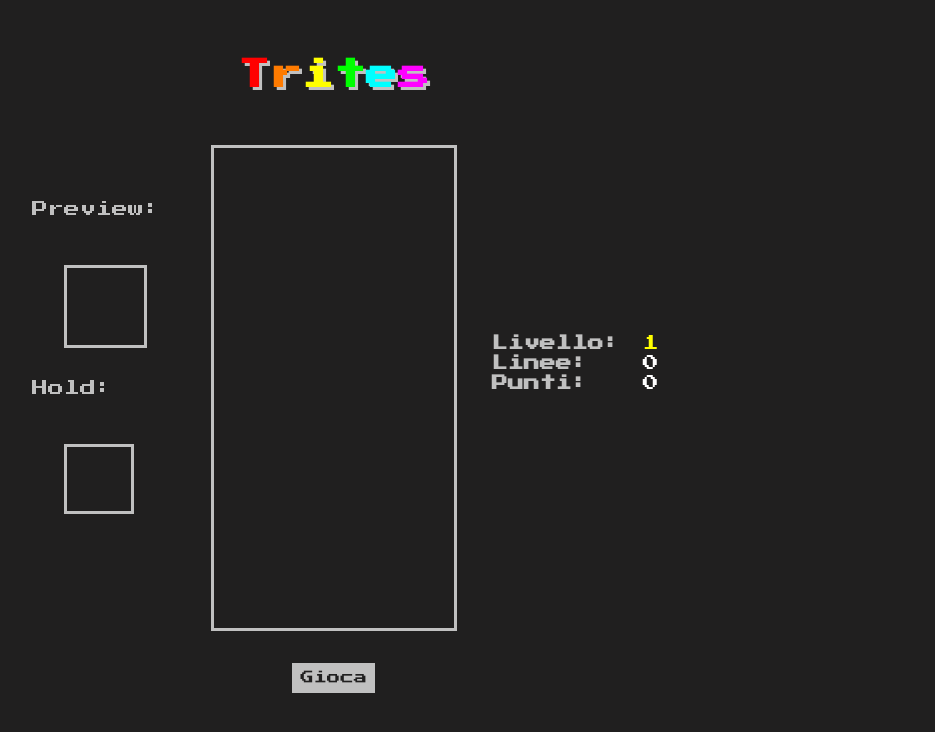
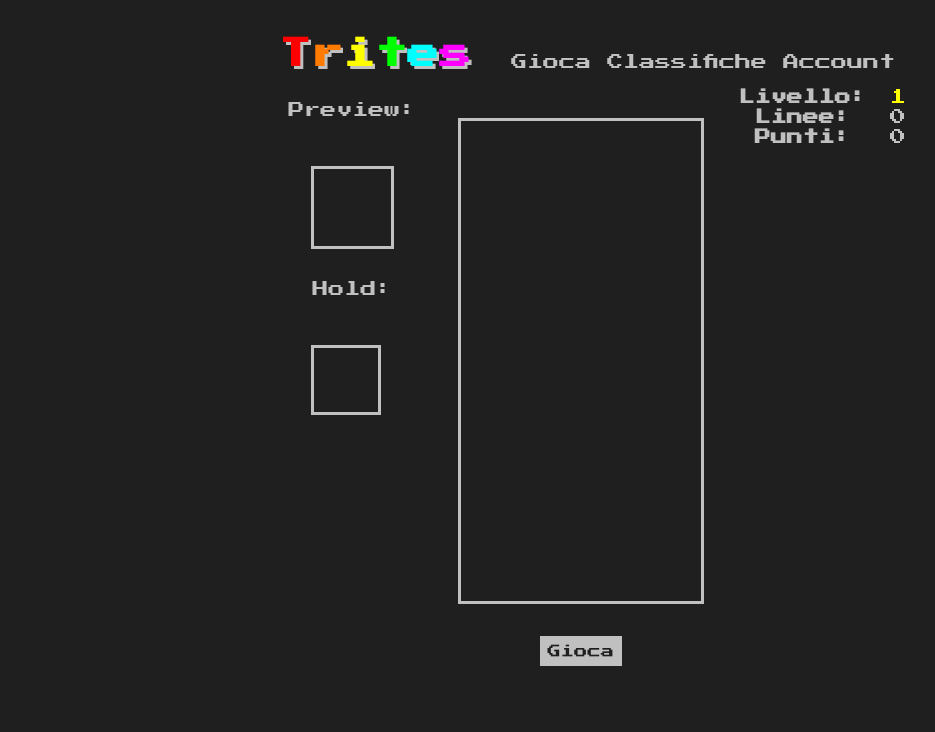
Before and after one commit to balpie/tritesWebApp, a PHP site: page / in a window 1280 px wide. Shown: the top 732 px of the page, without its empty margins (6-941 px from the left). Run offline with PHP 8.4, Linux system fonts and the light colour scheme.

Commit message:
Aggiustato layout, aggiunto db

```diff
--- a/css/style.css
+++ b/css/style.css
@@ -1,11 +1,46 @@
-body{
+html
+{
+    display:flex;
+    flex-direction: column;
     align-items: center;
     background-color: #201f1f;
     color: #c0c0c0;
     font-family: "Press Start 2P", system-ui;
+}
+
+h1{
+    font-size: 2em;
+    margin: 0;
+}
+
+main
+{
+    flex-direction: row;
+}
+
+nav{
+    display: flex;
+    flex-direction: row;
+}
+
+p{
+    text-align: center;
+}
+
+li{
+    display: inline-block;
+}
+
+body{
     padding: 30px;
     display: flex;
-    flex-direction: row;
+    flex-direction: column;
+}
+
+#gameContainer
+{
+    display: flex;
+    flex-direction: column;
 }
 
 #holdPreview{
@@ -25,7 +60,7 @@ body{
 
 main{
     display: flex;
-    flex-direction: column;
+    flex-direction: row;
 }
 
 #Livello{
@@ -76,7 +111,7 @@ div.gameBoard{
     border: 3px solid #c0c0c0
 }
 
-table{
+table#gameStats{
     text-align: left;
 }
 th{
@@ -89,10 +124,6 @@ td{
 
 .row{
     display: flex;
-}
-
-.Stats{
-    color: white;
 }
 
 .StatusSconfitta{
--- a/index.html
+++ b/index.html
@@ -12,6 +12,17 @@
         <title>Trites</title>
     </head>
     <body>
+        <nav>
+            <h1>
+                <a><span class="O">T</span><span class="I">r</span><span class="T">i</span><span class="Z">t</span><span class="S">e</span><span class="J">s</span>
+            </h1>
+            <ul>
+                <li>Gioca</li>
+                <li>Classifiche</li>
+                <li>Account</li>
+            </ul>
+        </nav>
+        <main>
             <aside>
                 <div id="HoldPreview">
                     <p>Preview:</p>
@@ -20,13 +31,13 @@
                     <div id="Hold" class="gameBoard"></div>
                 </div>
             </aside>
-        <main>
-            <h1><span class="O">T</span><span class="I">r</span><span class="T">i</span><span class="Z">t</span><span class="S">e</span><span class="J">s</span></h1>
+            <div id="gameContainer">
                 <div id="gameBoard" class="gameBoard"></div>
                 <button type="button" id="Start">Gioca</button>
                 <button type="button" id="Restart">Ricomincia</button>
-        </main>
-            <table>
+            </div>
+            <aside>
+                <table id="GameStats">
                     <tr>
                         <th>Livello: </th>
                         <td id = "Livello" class="Stats">1</td>
@@ -43,5 +54,7 @@
                         <td colspan="2" id="Status"></td>
                     </tr>
                 </table>
+            </aside>
+        </main>
     </body>
 </html>
```
Also changed, not shown: trites_db.sql (added, +24 -0 lines), README.md. Lines whose indentation alone changed are shown as unchanged.
